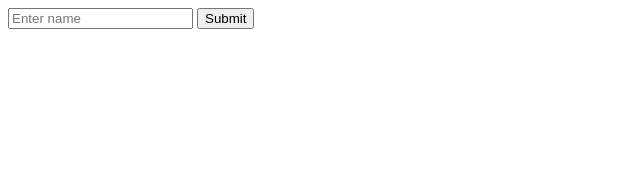
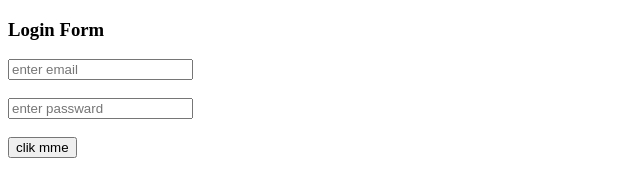
Before and after one commit to amanthakur313/HtmlPratice, a plain HTML site: page NewFile.html in a window 1280 px wide. Shown: the whole page, without its empty margins (0-640 px from the left). Drawn offline with Linux system fonts and the light colour scheme.

Commit message:
Add files via upload

```diff
--- a/NewFile.html
+++ b/NewFile.html
@@ -5,9 +5,12 @@
 <title>Insert title here</title>
 </head>
 <body>
-   <form action="insertName">
-        <input type="text" name="name" placeholder="Enter name" required>
-        <input type="submit" value="Submit">
-    </form>
+<h3>Login Form </h3>
+<form action = "submitForm" method = "post">
+<input type = "text" name = "email" placeholder = "enter email"/><br/><br/>
+<input type = "text" name = "passward" placeholder = "enter passward"/><br/><br/>
+<input type = "submit" value = "clik mme"/><br><br>
+
+</form>
 </body>
 </html>
```
